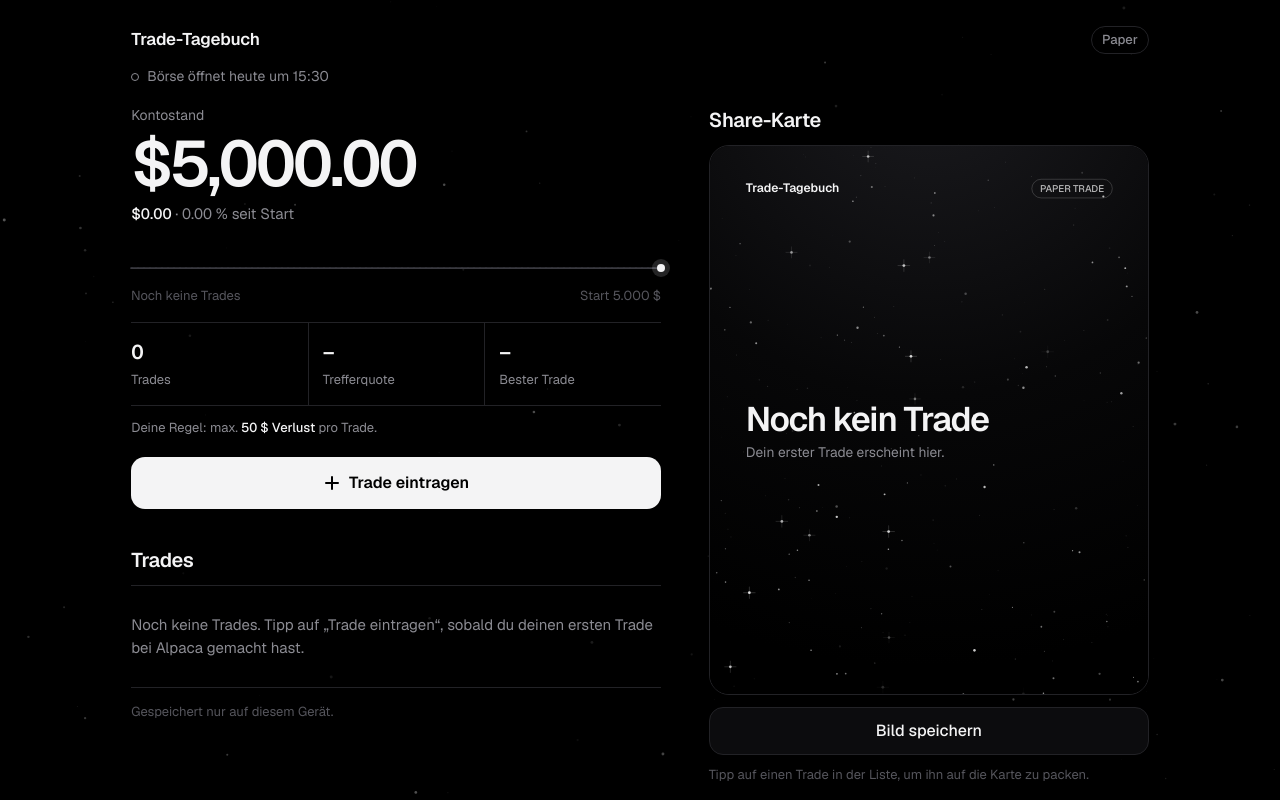
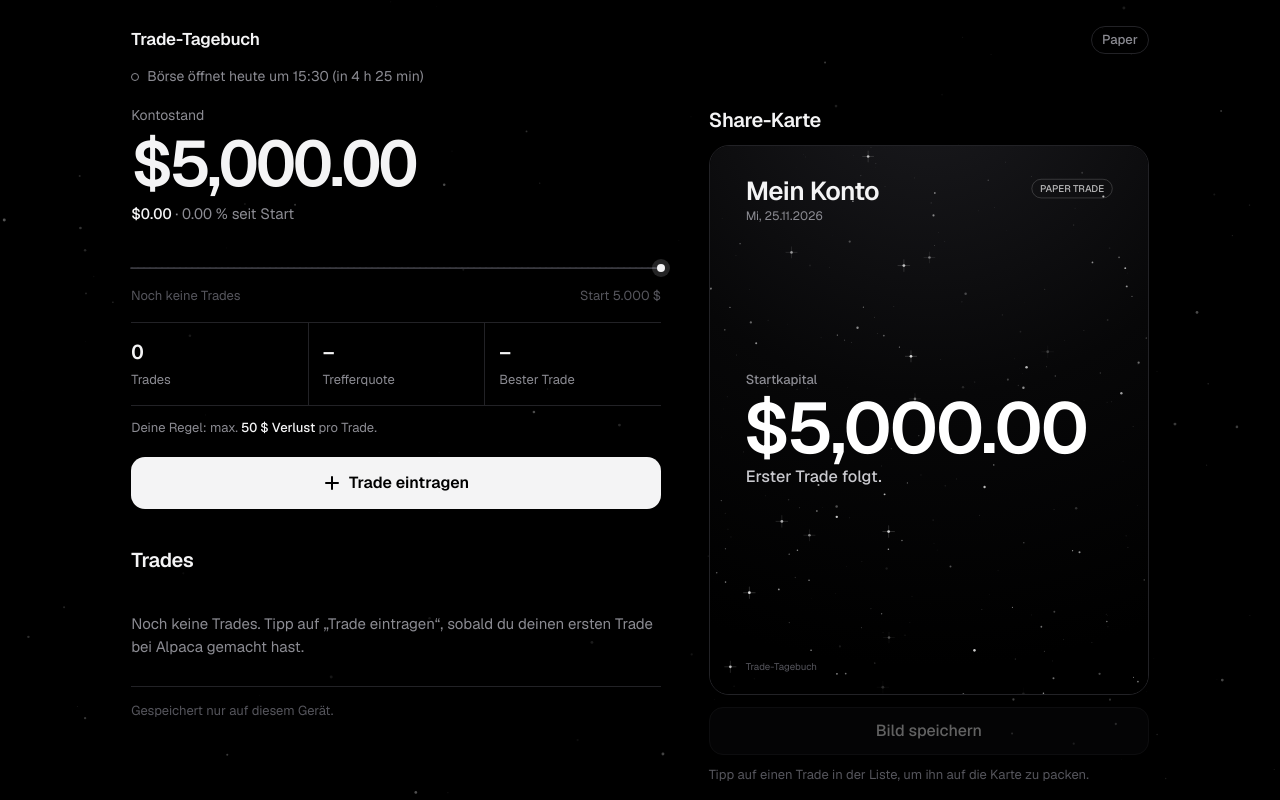
Before and after one commit to LuisStyle2359/Daytrader, a plain HTML site: page tagebuch/index.html in a window 1280 px wide. Shown: the top 800 px of the page. Drawn offline with nearby package versions, Linux system fonts and the light colour scheme; animation ran at ten frames a second.

Commit message:
Trade-Tagebuch: day groups, market countdown, chart scrub, plan status
Co-Authored-By: Claude Opus 5.5 <noreply@anthropic.com>
Claude-Session: https://claude.ai/code/session_019Grm74pjVUPbgjnvx9KhmZ

```diff
--- a/tagebuch/index.html
+++ b/tagebuch/index.html
@@ -32,6 +32,9 @@ button{font:inherit;color:inherit}
 .chg b{color:var(--ink);font-weight:500}
 .chart{position:relative;height:150px;margin:22px 0 8px}
 .chart.none{height:64px;margin-top:14px}
+.tip{position:absolute;top:-6px;transform:translateX(-50%);background:var(--ink);color:#000;border-radius:10px;padding:5px 10px;font-size:13px;line-height:1.3;white-space:nowrap;pointer-events:none;display:none;z-index:2}
+.tip b{display:block;font-size:15px;font-weight:600}
+.chart{touch-action:pan-y;cursor:crosshair}
 .chart svg{position:absolute;inset:0;width:100%;height:100%;overflow:visible}
 .stats{display:grid;grid-template-columns:repeat(3,minmax(0,1fr));border-top:1px solid var(--line);border-bottom:1px solid var(--line);margin:18px 0 20px}
 .stats div{padding:14px 0 14px 14px;border-left:1px solid var(--line)}
@@ -46,9 +49,10 @@ h2{font-size:20px;font-weight:600;letter-spacing:-.02em;margin:36px 0 10px}
 .cardbox{position:relative;border-radius:20px;overflow:hidden;background:#000;border:1px solid var(--line);aspect-ratio:4/5}
 #card{display:block;width:100%;height:100%}
 .cardact{display:flex;gap:10px;margin-top:12px}
+.ghost:disabled{opacity:.4;cursor:default}
 .ghost{flex:1;min-height:48px;border-radius:14px;border:1px solid var(--line);background:var(--s1);font-weight:500;cursor:pointer}
 .hint{font-size:13px;color:var(--dim);margin:10px 0 0}
-.list{border-top:1px solid var(--line)}
+.list{}
 .row{display:grid;grid-template-columns:minmax(0,1fr) auto 44px;align-items:center;gap:8px;border-bottom:1px solid var(--line);min-height:68px;cursor:pointer;padding-left:12px;position:relative}
 .row::before{content:"";position:absolute;left:0;top:50%;width:4px;height:4px;margin-top:-2px;border-radius:50%;background:transparent}
 .row.on::before{background:var(--ink)}
@@ -59,6 +63,8 @@ h2{font-size:20px;font-weight:600;letter-spacing:-.02em;margin:36px 0 10px}
 .row .p.neg{color:var(--mute)}
 .ed{width:44px;height:44px;border:0;background:none;color:var(--dim);cursor:pointer;display:grid;place-items:center;border-radius:10px}
 .ed:hover{color:var(--ink)}
+.dayh{display:flex;justify-content:space-between;font-size:13px;color:var(--mute);padding:16px 0 6px;border-bottom:1px solid var(--line)}
+.dayh:first-child{padding-top:10px}
 .empty{padding:28px 0;color:var(--mute);font-size:15px;border-bottom:1px solid var(--line)}
 .save{font-size:13px;color:var(--dim);margin-top:14px}
 :focus-visible{outline:2px solid var(--ink);outline-offset:2px}
@@ -87,6 +93,7 @@ h2{font-size:20px;font-weight:600;letter-spacing:-.02em;margin:36px 0 10px}
 .mkt.open i{background:var(--ink);border-color:var(--ink);box-shadow:0 0 0 4px rgba(255,255,255,.12)}
 .mkt.open{color:var(--ink)}
 .rule{font-size:13px;color:var(--mute);margin:-8px 0 20px}
+#avg{margin:-8px 0 12px}
 .rule b{color:var(--ink);font-weight:500}
 .lim{display:inline-block;font-size:11px;font-weight:500;color:var(--ink);border:1px solid var(--mute);border-radius:6px;padding:0 5px;margin-left:6px;vertical-align:2px}
 .calh{display:flex;align-items:center;justify-content:space-between;margin:36px 0 10px}
@@ -142,12 +149,13 @@ h2{font-size:20px;font-weight:600;letter-spacing:-.02em;margin:36px 0 10px}
       <div class="lbl">Kontostand</div>
       <div class="bal num" id="bal">$5,000.00</div>
       <div class="chg num" id="chg"><b>$0.00</b> · 0.00 % seit Start</div>
-      <div class="chart" id="chart"><svg id="eq" aria-label="Kontoverlauf"></svg></div>
+      <div class="chart" id="chart"><svg id="eq" aria-label="Kontoverlauf"></svg><div class="tip num" id="tip"></div></div>
       <div class="stats num">
         <div><b id="sN">0</b><span>Trades</span></div>
         <div><b id="sHit">–</b><span>Trefferquote</span></div>
         <div><b id="sBest">–</b><span>Bester Trade</span></div>
       </div>
+      <div class="rule num" id="avg" hidden></div>
       <div class="rule num" id="rule">Deine Regel: max. <b>50 $ Verlust</b> pro Trade.</div>
       <button class="add" id="open"><svg width="18" height="18" viewBox="0 0 18 18" aria-hidden="true"><path d="M9 3v12M3 9h12" stroke="currentColor" stroke-width="2" stroke-linecap="round"/></svg>Trade eintragen</button>
       <h2>Trades</h2>
@@ -174,9 +182,9 @@ h2{font-size:20px;font-weight:600;letter-spacing:-.02em;margin:36px 0 10px}
   <div class="f">
     <div><label for="fT">Aktie</label><input id="fT" placeholder="TSLA" maxlength="8" required autocapitalize="characters"></div>
     <div><label for="fD">Datum</label><input id="fD" type="date" required></div>
-    <div class="full"><label for="fQ">Stück</label><input id="fQ" inputmode="decimal" pattern="[0-9]+([.,][0-9]+)?" required placeholder="0"></div>
-    <div><label for="fB">Kaufpreis ($)</label><input id="fB" inputmode="decimal" pattern="[0-9]+([.,][0-9]+)?" required placeholder="0.00"></div>
-    <div><label for="fS">Verkaufspreis ($)</label><input id="fS" inputmode="decimal" pattern="[0-9]+([.,][0-9]+)?" required placeholder="0.00"></div>
+    <div class="full"><label for="fQ">Stück</label><input id="fQ" inputmode="decimal" required placeholder="0"></div>
+    <div><label for="fB">Kaufpreis ($)</label><input id="fB" inputmode="decimal" required placeholder="0.00"></div>
+    <div><label for="fS">Verkaufspreis ($)</label><input id="fS" inputmode="decimal" required placeholder="0.00"></div>
     <div class="full"><label for="fN">Notiz (optional)</label><input id="fN" maxlength="80" placeholder="z. B. Ziel erreicht"></div>
     <div class="res"><span class="lbl">Ergebnis</span><span><b class="num" id="fR">–</b> <small class="num" id="fP"></small></span></div>
   </div>
@@ -197,6 +205,7 @@ const pct=v=>(v<0?'−':v>0?'+':'')+Math.abs(v).toFixed(2)+' %';
 const WD=['So','Mo','Di','Mi','Do','Fr','Sa'];
 const dDE=s=>{const p=String(s||'').split('-');if(p.length!==3)return String(s||'');const d=new Date(+p[0],+p[1]-1,+p[2]);return WD[d.getDay()]+', '+p[2]+'.'+p[1]+'.'+p[0]};
 const pnl=t=>(t.sell-t.buy)*t.qty;
+const berlinDay=()=>new Date().toLocaleDateString('en-CA',{timeZone:'Europe/Berlin'});
 const pc=t=>t.buy?(t.sell-t.buy)/t.buy*100:0;
 let trades=[],col=null,local=false,sel=null;
 const byDate=()=>[...trades].sort((a,b)=>a.date.localeCompare(b.date)||a.created-b.created);
@@ -210,6 +219,10 @@ function renderAccount(){
   $('sHit').textContent=L.length?Math.round(wins/L.length*100)+' %':'–';
   const best=L.length?Math.max(...L.map(pnl)):null;
   $('sBest').textContent=best===null?'–':money(best,true);
+  const W_=L.filter(t=>pnl(t)>0),L_=L.filter(t=>pnl(t)<0),av=$('avg');av.hidden=!L.length;av.textContent='';
+  if(L.length){const mk=(k,v)=>{const b=document.createElement('b');b.textContent=v;av.append(k,b)};
+    mk('Ø Gewinn ',W_.length?money(W_.reduce((a,t)=>a+pnl(t),0)/W_.length,true):'–');av.append(' · ');
+    mk('Ø Verlust ',L_.length?money(L_.reduce((a,t)=>a+pnl(t),0)/L_.length,true):'–')}
   const over=L.filter(t=>pnl(t)<-MAXLOSS-0.005).length,r=$('rule');r.textContent='Deine Regel: max. ';
   const rb=document.createElement('b');rb.textContent='50 $ Verlust';r.append(rb,' pro Trade'+(L.length?(over?' · '+over+'× gerissen':' · bisher immer eingehalten'):'.'));
   drawEq();
@@ -230,25 +243,40 @@ function drawEq(){
   const y=v=>top+(bot-top)*(1-((v-(mid-sp*.6))/(sp*1.2)));
   const x=i=>W*(i/(pts.length-1));
   const d=smooth(pts.map((v,i)=>[x(i),y(v)]));
+  eqP=pts.map((v,i)=>({x:x(i),y:y(v),v,t:i?L[i-1]:null}));
   const lx=x(pts.length-1),ly=y(pts[pts.length-1]),empty=!L.length;$('chart').classList.toggle('none',empty);
   eq.innerHTML=`<defs><linearGradient id="ga" x1="0" y1="0" x2="0" y2="1"><stop offset="0" stop-color="#fff" stop-opacity=".14"/><stop offset="1" stop-color="#fff" stop-opacity="0"/></linearGradient></defs>
   <line x1="0" x2="${W}" y1="${y(START)}" y2="${y(START)}" stroke="#2a2a2f" stroke-dasharray="2 4"/>
   ${empty?'':`<path d="${d}L${lx} ${bot}L0 ${bot}Z" fill="url(#ga)"/>`}
   <path d="${d}" fill="none" stroke="${empty?'#3a3a40':'#f4f4f5'}" stroke-width="1.75" stroke-linejoin="round" stroke-linecap="round"/>
   <circle cx="${lx}" cy="${ly}" r="4" fill="#f4f4f5"/><circle cx="${lx}" cy="${ly}" r="9" fill="#f4f4f5" opacity=".15"/>
+  <line id="hair" x1="0" x2="0" y1="${top}" y2="${bot}" stroke="#f4f4f5" stroke-opacity=".35" visibility="hidden"/><circle id="hdot" r="5" fill="#f4f4f5" visibility="hidden"/>
   <text x="0" y="${H-4}" fill="#55555c" font-size="13">${empty?'Noch keine Trades':'Start'}</text>
   <text x="${W}" y="${H-4}" fill="#55555c" font-size="13" text-anchor="end">${empty?'Start 5.000 $':'Jetzt'}</text>`;
 }
 const eqRO=new ResizeObserver(drawEq);eqRO.observe(eq);
+let eqP=[];
+function scrub(e){if(!trades.length||!eqP.length)return;const r=eq.getBoundingClientRect(),px=e.clientX-r.left;
+  let k=0;for(let i=1;i<eqP.length;i++)if(Math.abs(eqP[i].x-px)<Math.abs(eqP[k].x-px))k=i;const q=eqP[k];
+  const h=document.getElementById('hair'),d=document.getElementById('hdot'),tp=$('tip');if(!h)return;
+  h.setAttribute('x1',q.x);h.setAttribute('x2',q.x);h.setAttribute('visibility','visible');d.setAttribute('cx',q.x);d.setAttribute('cy',q.y);d.setAttribute('visibility','visible');
+  tp.textContent='';const b=document.createElement('b');b.textContent=money(q.v);tp.append(b,q.t?q.t.ticker+' · '+dDE(q.t.date)+' · '+money(pnl(q.t),true):'Start');
+  tp.style.display='block';const w=tp.offsetWidth;tp.style.left=Math.min(Math.max(q.x,w/2),r.width-w/2)+'px';tp.style.top=(q.y<56?q.y+14:q.y-56)+'px'}
+function unscrub(){$('tip').style.display='none';const h=document.getElementById('hair'),d=document.getElementById('hdot');if(h){h.setAttribute('visibility','hidden');d.setAttribute('visibility','hidden')}}
+$('chart').addEventListener('pointermove',scrub);$('chart').addEventListener('pointerdown',scrub);$('chart').addEventListener('pointerleave',unscrub);$('chart').addEventListener('pointerup',e=>{if(e.pointerType!=='mouse')setTimeout(unscrub,1500)});
 
 const pen='<svg width="18" height="18" viewBox="0 0 18 18" aria-hidden="true"><path d="M11.5 3.5l3 3L6 15H3v-3z" fill="none" stroke="currentColor" stroke-width="1.5" stroke-linejoin="round"/></svg>';
 function renderList(){
   const box=$('list');box.textContent='';
   if(!trades.length){const e=document.createElement('div');e.className='empty';e.textContent='Noch keine Trades. Tipp auf „Trade eintragen“, sobald du deinen ersten Trade bei Alpaca gemacht hast.';box.append(e);return}
+  const today=berlinDay(),yd=new Date(Date.now()-864e5).toLocaleDateString('en-CA',{timeZone:'Europe/Berlin'});let cur=null;
+  const sums={};for(const t of trades)sums[t.date]=(sums[t.date]||0)+pnl(t);
   for(const t of byDate().reverse()){
+    if(t.date!==cur){cur=t.date;const h=document.createElement('div');h.className='dayh num';const l=document.createElement('span'),r2=document.createElement('span');
+      l.textContent=t.date===today?'Heute':t.date===yd?'Gestern':dDE(t.date);r2.textContent=money(sums[t.date],true);h.append(l,r2);box.append(h)}
     const r=document.createElement('div');r.className='row'+(t.id===sel?' on':'');r.tabIndex=0;r.setAttribute('role','button');
     const a=document.createElement('div');const tt=document.createElement('div');tt.className='t';tt.textContent=t.ticker;
-    const m=document.createElement('div');m.className='m num';m.textContent=dDE(t.date)+' · '+t.qty+' Stück'+(t.note?' · '+t.note:'');if(pnl(t)<-MAXLOSS-0.005){const g=document.createElement('span');g.className='lim';g.textContent='über Limit';tt.append(g)}a.append(tt,m);
+    const m=document.createElement('div');m.className='m num';m.textContent=t.qty+' Stück · '+money(t.buy)+' → '+money(t.sell)+(t.note?' · '+t.note:'');if(pnl(t)<-MAXLOSS-0.005){const g=document.createElement('span');g.className='lim';g.textContent='über Limit';tt.append(g)}a.append(tt,m);
     const p=document.createElement('div');const v=pnl(t);p.className='p num'+(v<0?' neg':'');p.textContent=money(v,true);
     const s=document.createElement('small');s.textContent=pct(pc(t));p.append(s);
     const e=document.createElement('button');e.className='ed';e.type='button';e.innerHTML=pen;e.setAttribute('aria-label','Trade bearbeiten');
@@ -262,12 +290,12 @@ function renderList(){
 let editing=null;
 function openSheet(t,pre){
   editing=t||null;$('sh').textContent=t?'Trade bearbeiten':'Trade eintragen';$('fDel').hidden=!t;document.querySelector('.sbtn').classList.toggle('solo',!t);
-  $('fT').value=t?t.ticker:(pre?pre.ticker:'');$('fD').value=t?t.date:new Date().toISOString().slice(0,10);
+  $('fT').value=t?t.ticker:(pre?pre.ticker:'');$('fD').value=t?t.date:berlinDay();
   $('fQ').value=t?t.qty:(pre?pre.qty:'');$('fB').value=t?t.buy:(pre?pre.buy:'');$('fS').value=t?t.sell:'';$('fN').value=t?t.note:'';
   calc();lastFocus=document.activeElement;$('scrim').classList.add('open');$('sheet').classList.add('open');document.body.style.overflow='hidden';setTimeout(()=>{if(matchMedia('(pointer:fine)').matches)$(t?'fS':pre?'fS':'fT').focus()},280);
 }
 let lastFocus=null;function closeSheet(){if(!$('sheet').classList.contains('open'))return;$('scrim').classList.remove('open');$('sheet').classList.remove('open');document.body.style.overflow='';editing=null;if(lastFocus&&lastFocus.focus)lastFocus.focus()}
-const nv=id=>parseFloat(String($(id).value).replace(/\s/g,'').replace(',','.'));
+const nv=id=>{let v=String($(id).value).replace(/[\s$]/g,'');if(v.includes(',')&&v.includes('.'))v=v.replace(/\./g,'');return parseFloat(v.replace(',','.'))};
 function calc(){const q=nv('fQ'),b=nv('fB'),s=nv('fS');
   if(q>0&&b>0&&s>0){$('fR').textContent=money((s-b)*q,true);$('fP').textContent=pct((s-b)/b*100)}else{$('fR').textContent='–';$('fP').textContent=''}}
 ['fQ','fB','fS'].forEach(i=>$(i).addEventListener('input',calc));
@@ -293,7 +321,6 @@ function saveLocal(){try{localStorage.setItem('tt-trades',JSON.stringify(trades)
 async function put(id,t){if(col)await col.doc(id).set(t);else{trades=trades.filter(x=>x.id!==id).concat([clean(id,t)]);saveLocal();all()}}
 async function remove(id){if(col)await col.doc(id).delete();else{trades=trades.filter(x=>x.id!==id);saveLocal();all()}}
 let plan=null;
-const berlinDay=()=>new Date().toLocaleDateString('en-CA',{timeZone:'Europe/Berlin'});
 function renderPlan(){const box=$('slip'),P=plan;
   const ok=P&&P.date===berlinDay()&&P.ticker&&+P.qty>0&&+P.entry>0&&+P.stop>0;
   box.hidden=!ok;if(!ok)return;
@@ -306,7 +333,9 @@ function renderPlan(){const box=$('slip'),P=plan;
     [tg?'Bei '+money(tg)+' oder spätestens '+fl+': Stop-Order löschen, dann ':'Spätestens '+fl+': Stop-Order löschen, dann ','Market',' · ','Sell']];
   const ol=$('pSteps');ol.textContent='';for(const s of steps){const li=document.createElement('li');s.forEach((x,i)=>{if(i%2){const b=document.createElement('b');b.textContent=x;li.append(b)}else li.append(x)});ol.append(li)}
   const n=$('pNote');n.hidden=!P.note;n.textContent=P.note?String(P.note).slice(0,200):'';
-  $('pUse').onclick=()=>openSheet(null,{ticker:tk,qty:q,buy:en})}
+  const done=trades.some(t=>t.date===P.date&&t.ticker===tk),bu=$('pUse');
+  bu.textContent=done?'Schon eingetragen · nochmal?':'Als Trade eintragen';bu.style.opacity=done?'.55':'';
+  bu.onclick=()=>openSheet(null,{ticker:tk,qty:q,buy:en})}
 async function boot(){
   let db=null;const timer=setTimeout(()=>{if(!col)loadLocal()},10000);
   try{db=window.claude?await window.claude.use('db'):null}catch(e){db=null}
@@ -346,9 +375,12 @@ function card(c,W,H,now){
   c.strokeStyle='rgba(255,255,255,.28)';c.lineWidth=1.5*u;rr(c,W-P-pw,P-6*u,pw,46*u,23*u);c.stroke();
   c.fillStyle='rgba(255,255,255,.7)';c.textAlign='right';c.fillText('PAPER TRADE',W-P-20*u,P+25*u);c.textAlign='left';
   if(!t){
-    c.fillStyle='#f4f4f5';c.font=F(600,30);c.fillText('Trade-Tagebuch',P,P+26*u);
-    c.font=F(600,84);LS(c,-3*u);c.fillText('Noch kein Trade',P,H*.52);
-    LS(c,0);c.font=F(400,34);c.fillStyle='#8b8b92';c.fillText('Dein erster Trade erscheint hier.',P,H*.52+64*u);
+    c.fillStyle='#f4f4f5';c.font=F(600,64);LS(c,-1.5*u);c.fillText('Mein Konto',P,P+44*u);
+    LS(c,0);c.font=F(400,30);c.fillStyle='#8b8b92';c.fillText(dDE(new Date().toLocaleDateString('en-CA',{timeZone:'Europe/Berlin'})),P,P+94*u);
+    const my=H*.56;c.font=F(500,32);c.fillStyle='#8b8b92';c.fillText('Startkapital',P,my-170*u);
+    c.font=F(600,176);LS(c,-176*.045*u);c.fillStyle='#fff';c.fillText(money(START),P-6*u,my);
+    LS(c,0);c.font=F(500,40);c.fillStyle='#c9c9ce';c.fillText('Erster Trade folgt.',P,my+72*u);
+    c.font=F(400,24);c.fillStyle='#55555c';c.fillText('Trade-Tagebuch',P,H-P+30*u);
     c.restore();return}
   const v=pnl(t);
   c.fillStyle='#f4f4f5';c.font=F(600,64);LS(c,-1.5*u);c.fillText(t.ticker,P,P+44*u);
@@ -399,14 +431,15 @@ function nyDate(y,m,d,h,mi){const g=Date.UTC(y,m-1,d,h,mi);const p=nyParts(new D
 const hm=d=>d.toLocaleTimeString('de-DE',{hour:'2-digit',minute:'2-digit',timeZone:'Europe/Berlin'});
 function session(y,m,d){const k=iso(y,m,d),wd=new Date(Date.UTC(y,m-1,d)).getUTCDay();if(wd===0||wd===6||HOL[k])return null;
   return{o:nyDate(y,m,d,9,30),c:nyDate(y,m,d,EARLY[k]?13:16,0),last:nyDate(y,m,d,15,30),flat:nyDate(y,m,d,15,55),early:!!EARLY[k]}}
+const dur=ms=>{const m=Math.max(1,Math.round(ms/60000)),h=Math.floor(m/60);return h?h+' h '+(m%60)+' min':m+' min'};
 function market(){const now=new Date(),p=nyParts(now),el=$('mkt'),tx=$('mktT');
   const s=session(p.year,p.month,p.day);let open=false,msg='';
-  if(s&&now>=s.o&&now<s.c){open=true;msg=now<s.flat?'Börse offen · schließt '+hm(s.c)+(s.early?' (kurzer Tag)':'')+' · raus bis '+hm(s.early?new Date(s.c-5*60000):s.flat):'Börse schließt gleich · jetzt alles verkaufen'}
-  else if(s&&now<s.o){msg='Börse öffnet heute um '+hm(s.o)+(s.early?' · nur bis '+hm(s.c):'')}
+  if(s&&now>=s.o&&now<s.c){open=true;const fl=s.early?new Date(s.c-5*60000):s.flat;msg=now<fl?'Börse offen · raus bis '+hm(fl)+' (noch '+dur(fl-now)+')'+(s.early?' · kurzer Tag':''):'Börse schließt gleich · jetzt alles verkaufen'}
+  else if(s&&now<s.o){msg='Börse öffnet heute um '+hm(s.o)+' (in '+dur(s.o-now)+')'+(s.early?' · nur bis '+hm(s.c):'')}
   else{const base=new Date(Date.UTC(p.year,p.month-1,p.day));let n=null,i=1;
     for(;i<12;i++){const d=new Date(base.getTime()+i*864e5);n=session(d.getUTCFullYear(),d.getUTCMonth()+1,d.getUTCDate());if(n)break}
     const k=iso(p.year,p.month,p.day),why=HOL[k]&&HOL[k]!==1?' ('+HOL[k]+')':'';
-    msg='Börse zu'+why+' · öffnet '+(n?(i===1?'morgen':n.o.toLocaleDateString('de-DE',{weekday:'long',timeZone:'Europe/Berlin'}))+' um '+hm(n.o):'bald')}
+    msg='Börse zu'+why+' · öffnet '+(n?(i===1?'morgen':n.o.toLocaleDateString('de-DE',{weekday:'long',timeZone:'Europe/Berlin'}))+' um '+hm(n.o)+(n.early?' · nur bis '+hm(n.c):''):'bald')}
   el.classList.toggle('open',open);tx.textContent=msg}
 market();setInterval(market,30000);
 
@@ -418,7 +451,7 @@ function renderCal(){
   for(const w of ['Mo','Di','Mi','Do','Fr']){const e=document.createElement('div');e.className='wd';e.textContent=w;box.append(e)}
   const days=new Date(calY,calM,0).getDate(),first=(new Date(calY,calM-1,1).getDay()+6)%7;
   const sums={};let mt=0,mn=0;for(const t of trades)if(t.date.startsWith(iso(calY,calM,1).slice(0,8))){sums[t.date]=(sums[t.date]||0)+pnl(t);mt+=pnl(t);mn++}
-  const tp=nyParts(new Date()),today=iso(tp.year,tp.month,tp.day);
+  const today=berlinDay();
   const vals=Object.values(sums),mx=Math.max(1,...vals.map(Math.abs));
   for(let i=0;i<(first>4?0:first);i++){const e=document.createElement('div');e.className='day out';box.append(e)}
   for(let d=1;d<=days;d++){const wd=(first+d-1)%7;if(wd>4)continue;
@@ -433,7 +466,7 @@ function renderCal(){
 $('calP').onclick=()=>{calM--;if(calM<1){calM=12;calY--}renderCal()};
 $('calN').onclick=()=>{calM++;if(calM>12){calM=1;calY++}renderCal()};
 
-function all(){if(sel&&!trades.find(t=>t.id===sel))sel=null;renderAccount();renderList();renderCal();drawCard()}
+function all(){if(sel&&!trades.find(t=>t.id===sel))sel=null;renderPlan();$('dl').disabled=!trades.length;renderAccount();renderList();renderCal();drawCard()}
 all();loop();boot();
 document.fonts&&document.fonts.ready.then(()=>{drawCard();drawEq()});
 }
```
